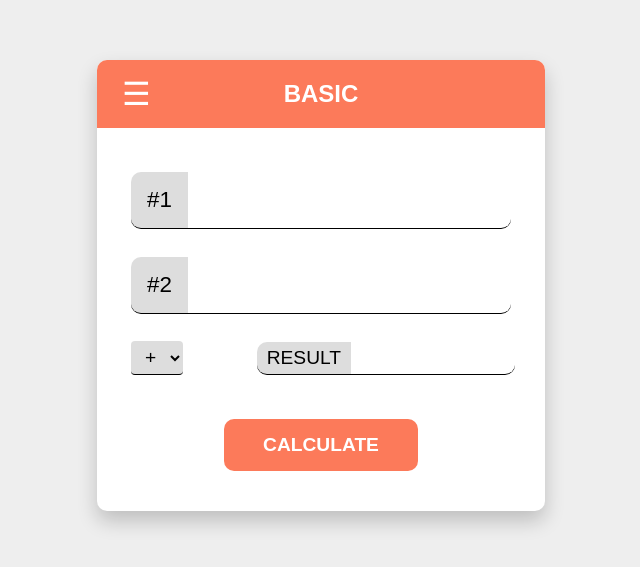
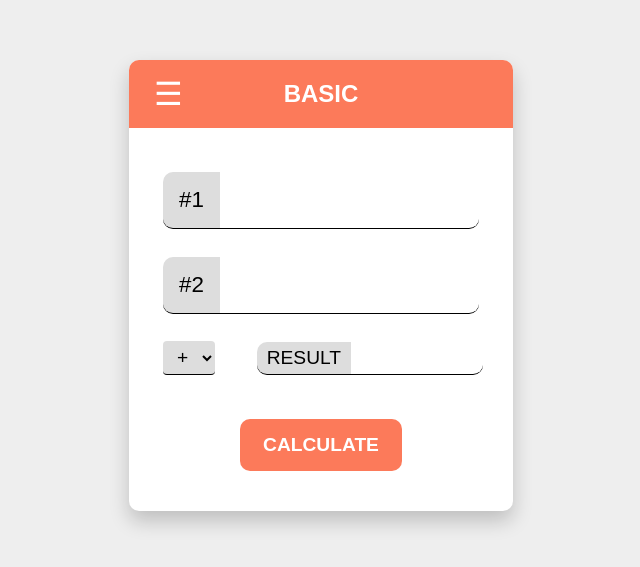
Before and after one commit to AduMano/react-calculator, a React (Create React App) app: page / in a window 1280 px wide. Shown: the part 115-682 px from the top of the page, without its empty margins (319-959 px from the left). Built offline with nearby package versions, Linux system fonts and the light colour scheme.

Commit message:
Extracted css

```diff
--- a/src/App.js
+++ b/src/App.js
@@ -1,4 +1,6 @@
 import "./styles/calculator.css";
+import "./styles/NavMenu/navMenu.css";
+import "./styles/BasicMode/basicMode.css";
 
 function App() {
   return (
@@ -8,13 +10,14 @@ function App() {
         {/* Those button has their own state if they are selected or not */}
         <ul>
           <li>
+            <button>X</button>
             <h3>CALCU</h3>
           </li>
           <li>
-            <button>BASIC</button>
+            <button className="calcModeButton">BASIC</button>
           </li>
           <li>
-            <button>STANDARD</button>
+            <button className="calcModeButton">STANDARD</button>
           </li>
         </ul>
       </div>
@@ -57,6 +60,7 @@ function App() {
             <input className="submitBtn" type="submit" value="CALCULATE" />
           </form>
         </div>
+
         {/* <div className="calcStandardMode"></div> */}
       </div>
     </div>
--- /dev/null
+++ b/src/styles/BasicMode/basicMode.css
@@ -0,0 +1,102 @@
+/* BASIC MODE STYLE */
+.calcBasicMode {
+  position: relative;
+  width: 100%;
+  padding: 20px 10px;
+
+  text-align: center;
+}
+.calcBasicMode .formGroup {
+  position: relative;
+  width: 100%;
+  padding: 4px;
+
+  display: flex;
+  align-items: center;
+  justify-content: space-between;
+}
+.calcBasicMode .formGroup {
+  position: relative;
+  width: 100%;
+  margin-bottom: 20px;
+  padding: 4px;
+}
+.calcBasicMode .formGroup label:not(.formResult label) {
+  position: relative;
+  padding: 15px 16px;
+  background-color: #ddd;
+  border-bottom: 1px solid black;
+  font-size: 1.4em;
+  border-radius: 10px 0 0 10px;
+}
+.calcBasicMode .formGroup input:not(.formResult input) {
+  position: relative;
+  width: 100%;
+  padding: 15px 16px;
+  border: none;
+  font-size: 1.4em;
+  border-bottom: 1px solid black;
+  border-radius: 0 10px 10px 0;
+}
+
+.calcBasicMode .formResult {
+  position: relative;
+  width: 100%;
+  margin: 0 4px;
+
+  display: flex;
+  align-items: center;
+  justify-content: space-between;
+}
+.calcBasicMode .formResult select {
+  position: relative;
+  padding: 5px 10px;
+  border: none;
+  background-color: #ddd;
+  border-bottom: 1px solid black;
+  font-size: 1.2em;
+  border-radius: 4px;
+}
+.calcBasicMode .formResult .formGroup {
+  margin: 0;
+  display: flex;
+  justify-content: flex-end;
+}
+.calcBasicMode .formResult .formGroup label {
+  position: relative;
+  padding: 5px 10px;
+  background-color: #ddd;
+  border-bottom: 1px solid black;
+  font-size: 1.2em;
+  border-radius: 10px 0 0 10px;
+}
+.calcBasicMode .formResult .formGroup input {
+  position: relative;
+  width: 50%;
+  padding: 5px 10px;
+  border: none;
+  font-size: 1.2em;
+  border-bottom: 1px solid black;
+  border-radius: 0 10px 10px 0;
+}
+
+.calcBasicMode .submitBtn {
+  position: relative;
+  width: 50%;
+  margin-top: 40px;
+  padding: 15px;
+
+  font-weight: bolder;
+  font-size: 1.2rem;
+
+  border: none;
+  background-color: hsl(12, 96%, 67%);
+  border-radius: 10px;
+  color: white;
+}
+
+.calcBasicMode .submitBtn:hover,
+.calcBasicMode select:hover {
+  cursor: pointer;
+  filter: brightness(1.2);
+}
--- /dev/null
+++ b/src/styles/NavMenu/navMenu.css
@@ -0,0 +1,68 @@
+.calcWrapper .calcNavMenu {
+  position: absolute;
+  top: 0;
+  left: 0;
+  width: 60%;
+  height: 100%;
+
+  display: none;
+  background-color: hsl(12, 100%, 95%);
+  border-right: 1px solid black;
+  z-index: 10;
+
+  transition: all 0.2s ease;
+}
+.calcWrapper .calcNavMenu ul,
+.calcNavMenu ul li,
+.calcNavMenu ul li h3 {
+  position: relative;
+  width: 100%;
+}
+.calcWrapper .calcNavMenu ul li:first-child {
+  display: flex;
+  align-items: center;
+}
+.calcWrapper .calcNavMenu ul li:first-child button {
+  position: absolute;
+  left: 0;
+  padding: 4px 10px;
+  margin: 0 15px;
+
+  font-size: 1.8rem;
+  text-align: center;
+
+  border: none;
+  border-radius: 5px;
+  background-color: transparent;
+  color: #333;
+
+  z-index: 12;
+}
+.calcWrapper .calcNavMenu ul li:first-child button:hover {
+  cursor: pointer;
+  color: #aaa;
+}
+.calcWrapper .calcNavMenu ul li h3 {
+  text-align: center;
+  padding: 15px 10px;
+  border-bottom: 1px solid black;
+}
+.calcWrapper .calcNavMenu ul li button.calcModeButton {
+  position: relative;
+  width: 100%;
+  padding: 15px 20px;
+
+  text-align: left;
+  font-size: 1.2rem;
+
+  border: none;
+  border-bottom: 1px solid black;
+  background-color: hsl(14, 100%, 91%);
+  transition: all 0.2s ease;
+}
+
+.calcWrapper .calcNavMenu ul li button.calcModeButton:hover {
+  cursor: pointer;
+  filter: brightness(1.1);
+  text-indent: 20px;
+}
--- a/src/styles/calculator.css
+++ b/src/styles/calculator.css
@@ -1,21 +1,10 @@
 .calcWrapper {
   position: relative;
-  width: 35%;
+  width: 30%;
 
   border-radius: 10px;
   background-color: white;
   box-shadow: 0 10px 20px 0px rgba(0, 0, 0, 0.2);
-}
-
-.calcWrapper .calcNavMenu {
-  position: absolute;
-  top: 0;
-  left: 0;
-  width: 0%;
-  height: 100%;
-
-  display: none;
-  background-color: #ccc;
 }
 
 .calcWrapper .calcHeader {
@@ -46,7 +35,7 @@
   background-color: transparent;
   color: white;
 
-  z-index: 2;
+  z-index: 12;
 }
 .calcWrapper .calcHeader button:hover {
   cursor: pointer;
@@ -63,107 +52,4 @@
   padding: 20px;
 }
 
-/* BASIC MODE STYLE */
-.calcBasicMode {
-  position: relative;
-  width: 100%;
-  padding: 20px 10px;
-
-  text-align: center;
-}
-.calcBasicMode .formGroup {
-  position: relative;
-  width: 100%;
-  padding: 4px;
-
-  display: flex;
-  align-items: center;
-  justify-content: space-between;
-}
-.calcBasicMode .formGroup {
-  position: relative;
-  width: 100%;
-  margin-bottom: 20px;
-  padding: 4px;
-}
-.calcBasicMode .formGroup label:not(.formResult label) {
-  position: relative;
-  padding: 15px 16px;
-  background-color: #ddd;
-  border-bottom: 1px solid black;
-  font-size: 1.4em;
-  border-radius: 10px 0 0 10px;
-}
-.calcBasicMode .formGroup input:not(.formResult input) {
-  position: relative;
-  width: 100%;
-  padding: 15px 16px;
-  border: none;
-  font-size: 1.4em;
-  border-bottom: 1px solid black;
-  border-radius: 0 10px 10px 0;
-}
-
-.calcBasicMode .formResult {
-  position: relative;
-  width: 100%;
-  margin: 0 4px;
-
-  display: flex;
-  align-items: center;
-  justify-content: space-between;
-}
-.calcBasicMode .formResult select {
-  position: relative;
-  padding: 5px 10px;
-  border: none;
-  background-color: #ddd;
-  border-bottom: 1px solid black;
-  font-size: 1.2em;
-  border-radius: 4px;
-}
-.calcBasicMode .formResult .formGroup {
-  margin: 0;
-  display: flex;
-  justify-content: flex-end;
-}
-.calcBasicMode .formResult .formGroup label {
-  position: relative;
-  padding: 5px 10px;
-  background-color: #ddd;
-  border-bottom: 1px solid black;
-  font-size: 1.2em;
-  border-radius: 10px 0 0 10px;
-}
-.calcBasicMode .formResult .formGroup input {
-  position: relative;
-  width: 50%;
-  padding: 5px 10px;
-  border: none;
-  font-size: 1.2em;
-  border-bottom: 1px solid black;
-  border-radius: 0 10px 10px 0;
-}
-
-.calcBasicMode .submitBtn {
-  position: relative;
-  width: 50%;
-  margin-top: 40px;
-  padding: 15px;
-
-  font-weight: bolder;
-  font-size: 1.2rem;
-
-  border: none;
-  background-color: hsl(12, 96%, 67%);
-  border-radius: 10px;
-  color: white;
-}
-
-.calcBasicMode .submitBtn:hover,
-.calcBasicMode select:hover {
-  cursor: pointer;
-  filter: brightness(1.2);
-}
-
 /* STANDARD MODE STYLE */
--- a/src/styles/index.css
+++ b/src/styles/index.css
@@ -4,6 +4,8 @@
   box-sizing: border-box;
 
   outline: none;
+  text-decoration: none;
+  list-style-type: none;
 }
 
 html,
```
